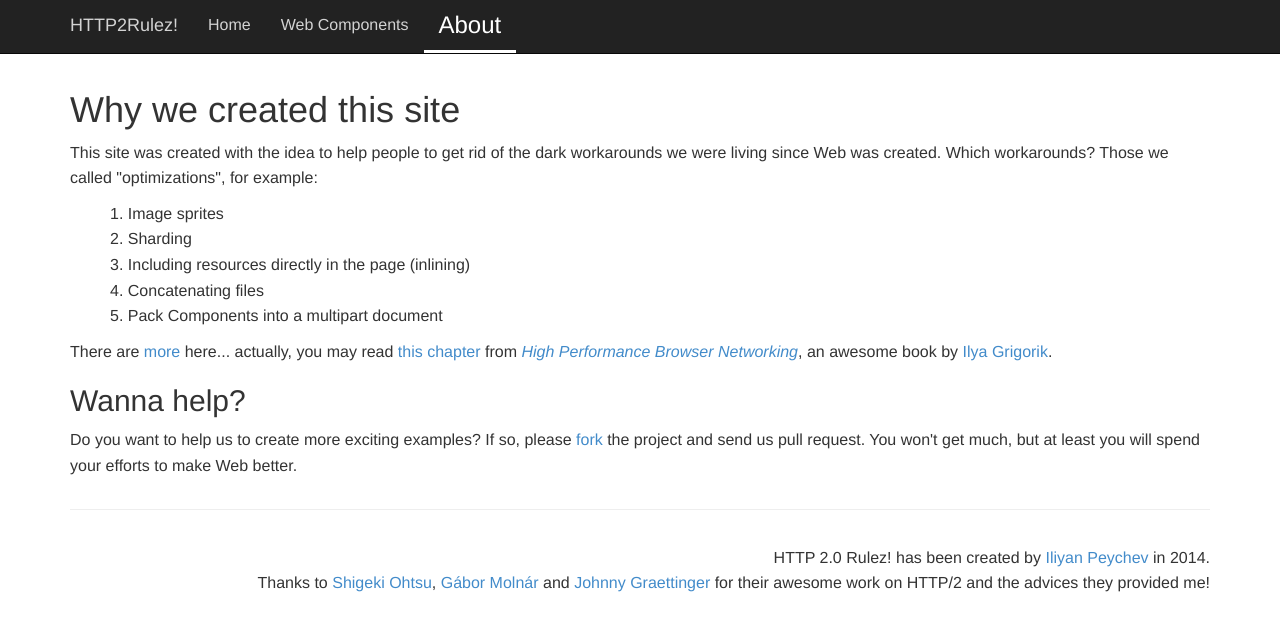
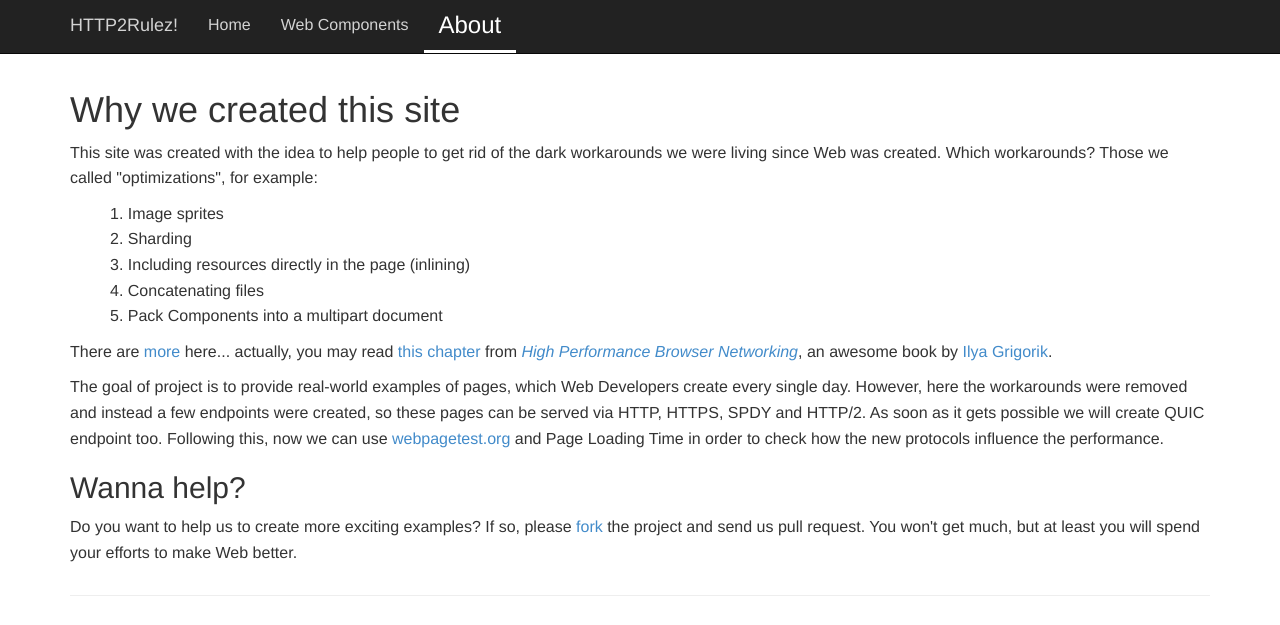
Before and after one commit to ipeychev/http2rulez.com, a website: page public/about.html in a window 1280 px wide. Shown: the top 625 px of the page. Drawn offline with Linux system fonts and the light colour scheme.

Commit message:
Add more info about the goals of the project.

```diff
--- a/public/about.html
+++ b/public/about.html
@@ -79,6 +79,10 @@
                             </p>
                         </p>
 
+                        <p>
+                            The goal of project is to provide real-world examples of pages, which Web Developers create every single day. However, here the workarounds were removed and instead a few endpoints were created, so these pages can be served via HTTP, HTTPS, SPDY and HTTP/2. As soon as it gets possible we will create QUIC endpoint too. Following this, now we can use <a href="http://webpagetest.org">webpagetest.org</a> and Page Loading Time in order to check how the new protocols influence the performance.
+                        </p>
+
                         <h2>Wanna help?</h2>
 
                         <p>
```
